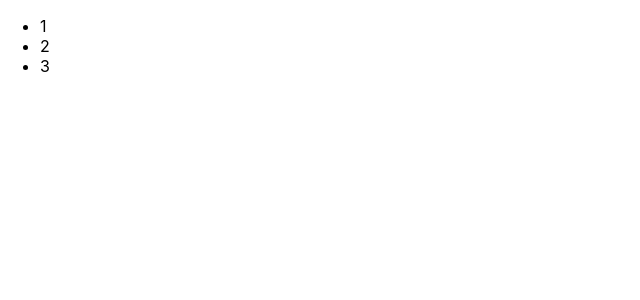
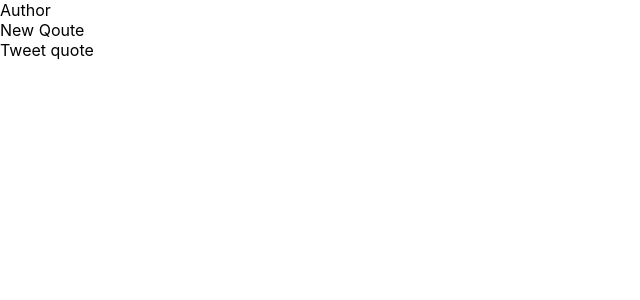
Before and after one commit to ChrisB55/Random-Quote-Generator, a React (Create React App) app: page / in a window 1280 px wide. Shown: the top 300 px of the page, without its empty margins (0-640 px from the left). Built offline with nearby package versions, Linux system fonts and the light colour scheme.

Commit message:
Add markup, switch to class based component

```diff
--- a/src/App.js
+++ b/src/App.js
@@ -2,14 +2,25 @@ import React, { Component } from 'react';
 import logo from './logo.svg';
 import './App.css';
 
-function App() {
-  return (
-  <ul>
-    <li>1</li>
-    <li>2</li>
-    <li>3</li>
-  </ul>
-  )
+class App extends React.Component {
+  render() {
+    return (
+      <div>
+
+        <div id="quote-box" className="post card">
+          <div id="text">
+          </div>
+          <div id="author"> Author
+          </div>
+          <div id="new-quote"> New Qoute
+          </div>
+          <div id="tweet-quote"> Tweet quote
+          </div>
+        </div>
+       </div>
+      )
+
+  }
 }
 
 export default App;
```
